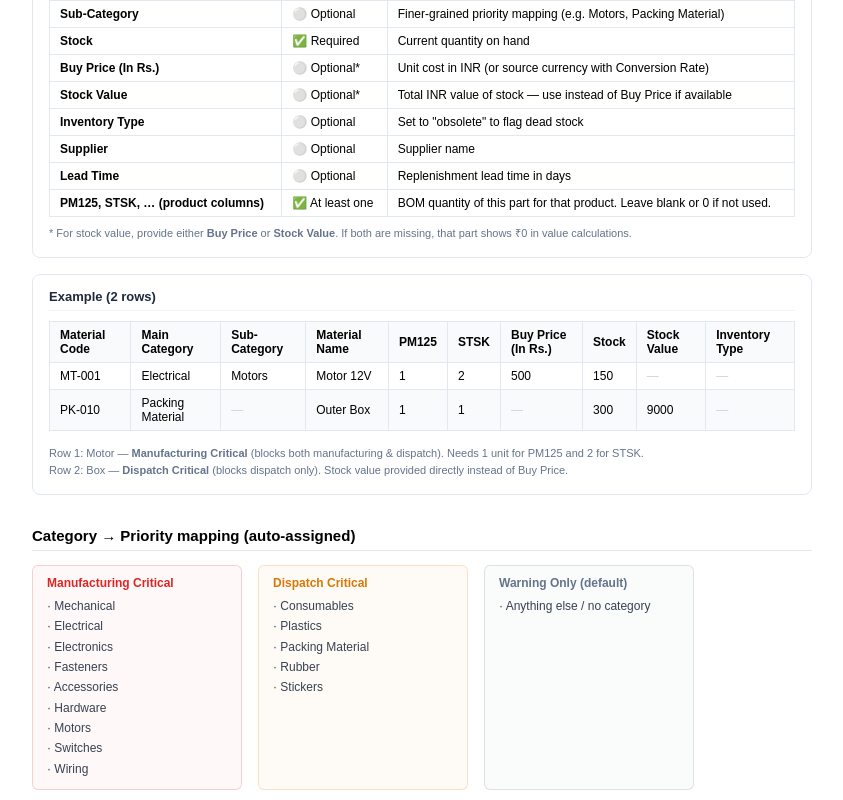
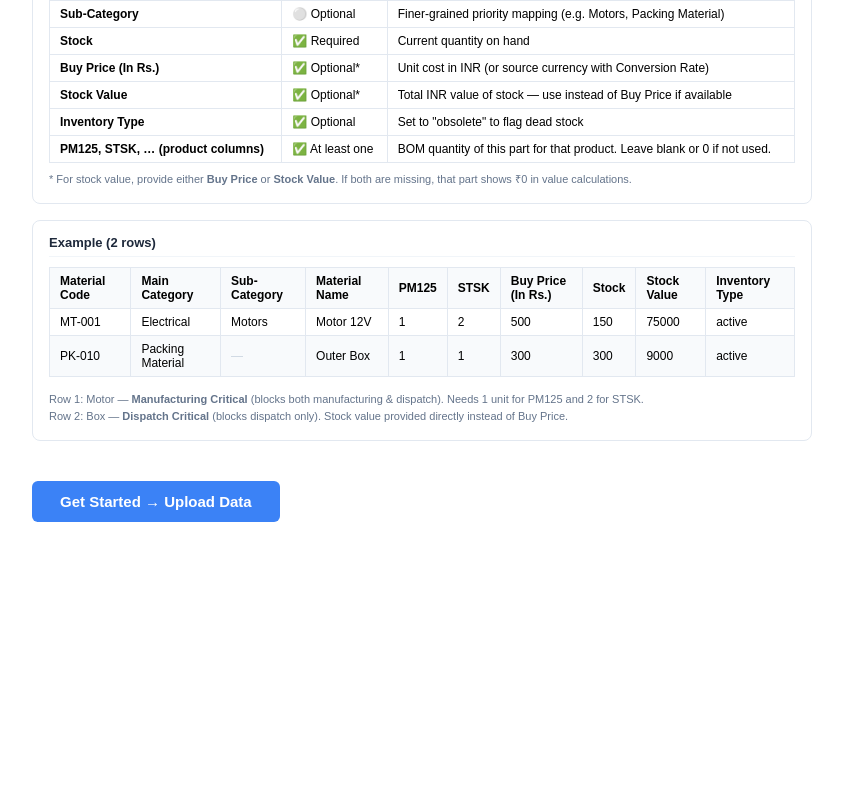
Before and after one commit to shashankmende/inventory-planner, a React (Create React App) app in the folder frontend/: page / in a window 1280 px wide. Shown: the part 600-1400 px from the top of the page, without its empty margins (218-1061 px from the left). After the commit the page ends 1218 px from the top, so only its background shows below. Built offline with nearby package versions, Linux system fonts and the light colour scheme.

Commit message:
fix: update optional fields in LandingPage and adjust sample data for clarity

```diff
--- a/frontend/src/pages/LandingPage/index.jsx
+++ b/frontend/src/pages/LandingPage/index.jsx
@@ -44,11 +44,9 @@ export default function LandingPage() {
                 ['Main Category', '✅ Required', 'Used to auto-assign part priority (e.g. Electrical, Plastics)'],
                 ['Sub-Category', '⚪ Optional', 'Finer-grained priority mapping (e.g. Motors, Packing Material)'],
                 ['Stock', '✅ Required', 'Current quantity on hand'],
-                ['Buy Price (In Rs.)', '⚪ Optional*', 'Unit cost in INR (or source currency with Conversion Rate)'],
-                ['Stock Value', '⚪ Optional*', 'Total INR value of stock — use instead of Buy Price if available'],
-                ['Inventory Type', '⚪ Optional', 'Set to "obsolete" to flag dead stock'],
-                ['Supplier', '⚪ Optional', 'Supplier name'],
-                ['Lead Time', '⚪ Optional', 'Replenishment lead time in days'],
+                ['Buy Price (In Rs.)', '✅ Optional*', 'Unit cost in INR (or source currency with Conversion Rate)'],
+                ['Stock Value', '✅ Optional*', 'Total INR value of stock — use instead of Buy Price if available'],
+                ['Inventory Type', '✅ Optional', 'Set to "obsolete" to flag dead stock'],
                 ['PM125, STSK, … (product columns)', '✅ At least one', 'BOM quantity of this part for that product. Leave blank or 0 if not used.'],
               ].map(([col, req, desc]) => (
                 <tr key={col}>
@@ -78,12 +76,12 @@ export default function LandingPage() {
               </thead>
               <tbody>
                 <tr>
-                  {['MT-001', 'Electrical', 'Motors', 'Motor 12V', '1', '2', '500', '150', '', ''].map((v, i) => (
+                  {['MT-001', 'Electrical', 'Motors', 'Motor 12V', '1', '2', '500', '150', '75000', 'active'].map((v, i) => (
                     <td key={i} style={{ ...tdStyle, color: v === '' ? '#cbd5e1' : 'inherit' }}>{v || '—'}</td>
                   ))}
                 </tr>
                 <tr style={{ background: '#f8fafc' }}>
-                  {['PK-010', 'Packing Material', '', 'Outer Box', '1', '1', '', '300', '9000', ''].map((v, i) => (
+                  {['PK-010', 'Packing Material', '', 'Outer Box', '1', '1', '300', '300', '9000', 'active'].map((v, i) => (
                     <td key={i} style={{ ...tdStyle, color: v === '' ? '#cbd5e1' : 'inherit' }}>{v || '—'}</td>
                   ))}
                 </tr>
@@ -97,7 +95,7 @@ export default function LandingPage() {
         </div>
       </Section>
 
-      <Section title="Category → Priority mapping (auto-assigned)">
+      {/* <Section title="Category → Priority mapping (auto-assigned)">
         <div style={{ display: 'flex', gap: 16, flexWrap: 'wrap' }}>
           <PriorityGroup
             label="Manufacturing Critical"
@@ -118,7 +116,7 @@ export default function LandingPage() {
         <div style={{ ...noteStyle, marginTop: 12 }}>
           You can override any part's priority by adding a <strong>Priority</strong> column with values: <em>Manufacturing Critical</em>, <em>Dispatch Critical</em>, <em>Warning Only</em>, <em>Optional</em>, or <em>Substitute Available</em>.
         </div>
-      </Section>
+      </Section> */}
 
       <button
         onClick={() => navigate('/setup')}
```
